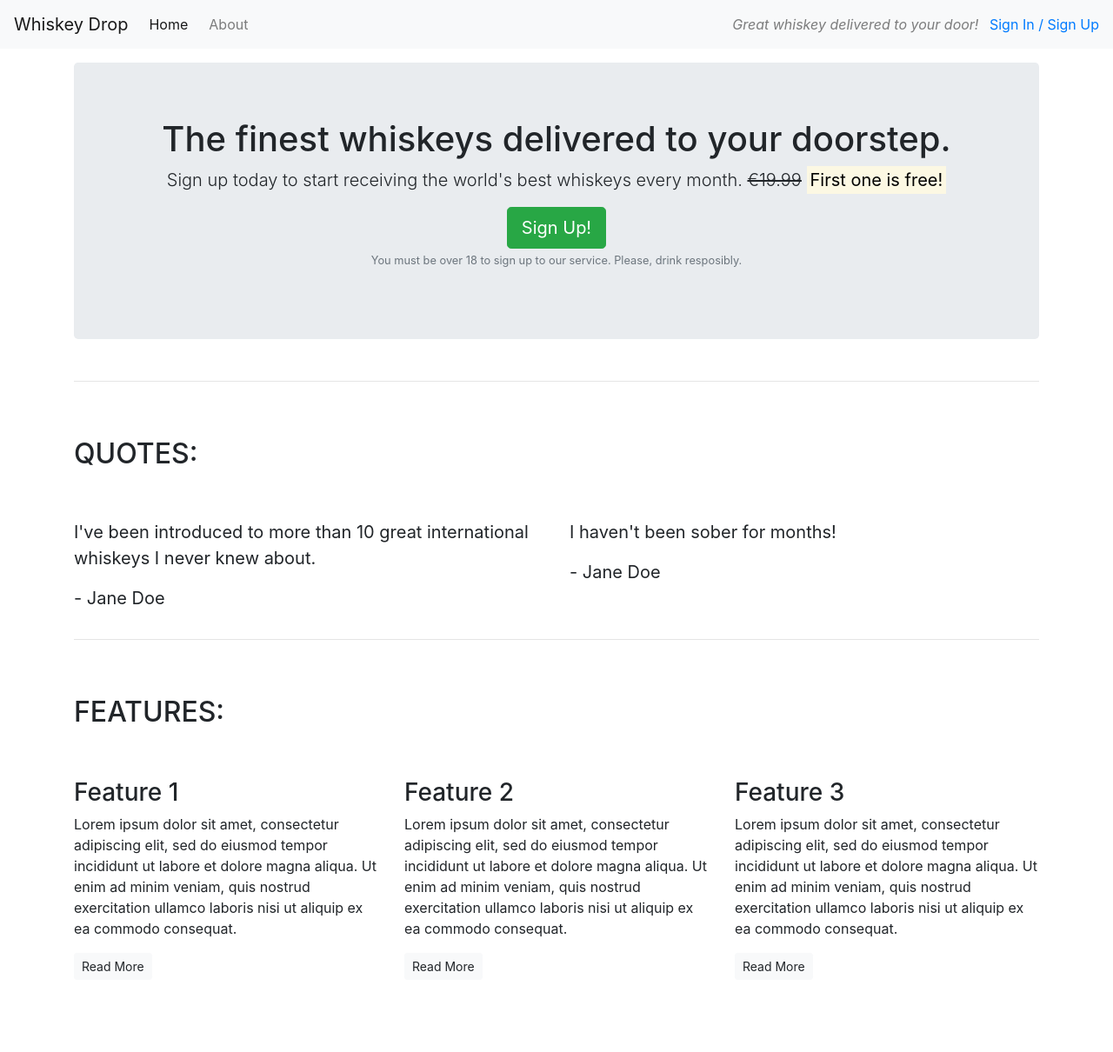
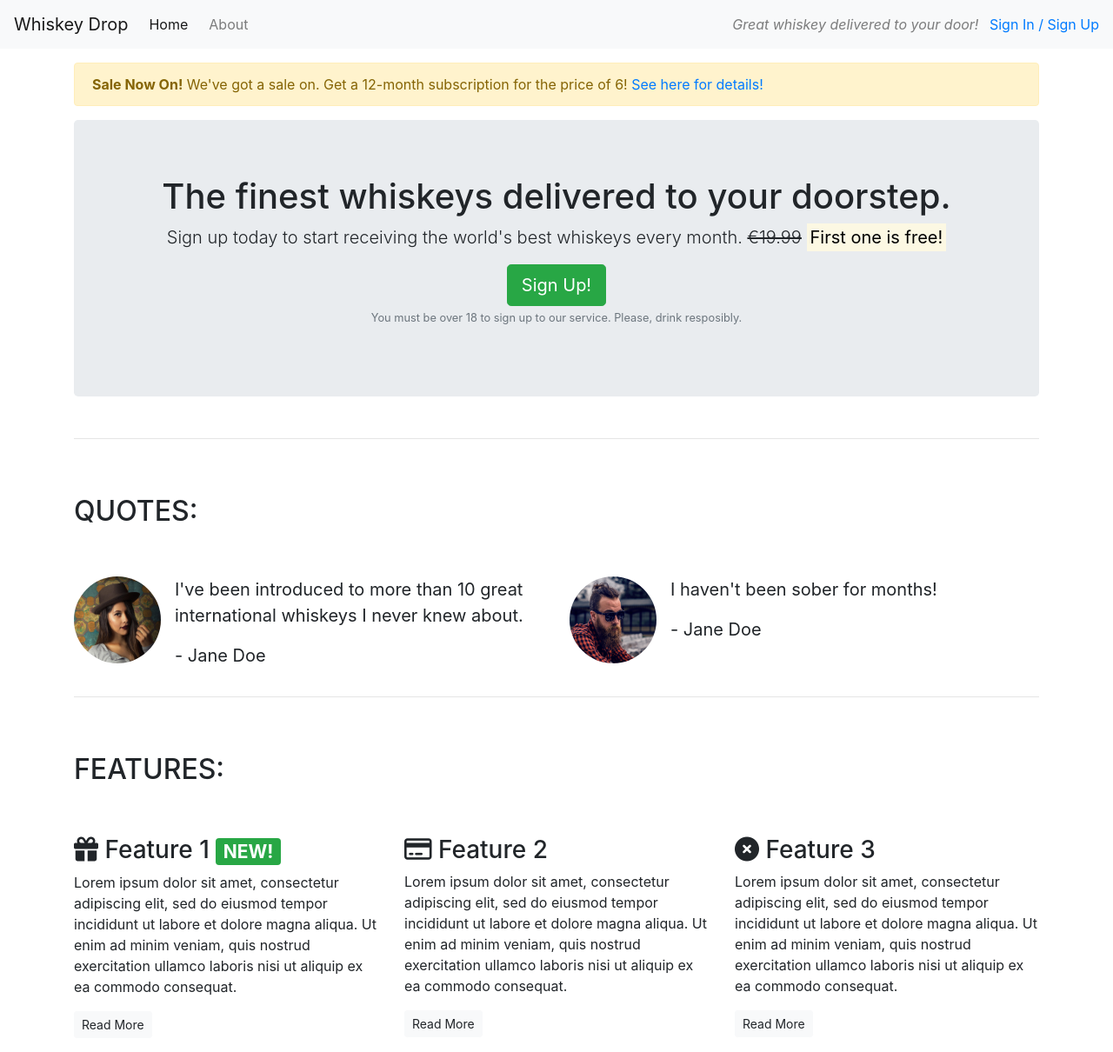
Before and after one commit to liam-kennelly/bootstrap-whiskey, a plain HTML site: page index.html in a window 1280 px wide. Shown: the whole page at 87% size. Before the commit the page ends 1143 px from the top, so only its background shows below. Drawn offline with nearby package versions, Linux system fonts and the light colour scheme.

Commit message:
added girl and guy images

```diff
--- a/index.html
+++ b/index.html
@@ -7,6 +7,7 @@
     <title>Whiskey Drop | Taste a new whiskey every month</title>
     <meta name="viewport" content="width=device-width, inital-scale=1.0">
     <link rel="stylesheet" href="https://maxcdn.bootstrapcdn.com/bootstrap/4.1.3/css/bootstrap.min.css">
+    <script src="https://kit.fontawesome.com/ff709e133e.js" crossorigin="anonymous"></script>
 </head>
 
 <body>
@@ -16,15 +17,21 @@
             <li class="active nav-item mr-2"><a class="nav-link" href="/">Home</a></li>
             <li class="nav-item mr-2"><a class="nav-link" href="/about">About</a></li>
             <li class="nav-item mr-2 d-block d-sm-none"><a class="nav-link" href="/login">Sign In / Sign Up</a></li>
-
         </ul>
         <div class="d-none d-md-block">
             <p class="navbar-text my-auto mr-2"><i>Great whiskey delivered to your door!</i></p>
-        <a href ="/login">Sign In / Sign Up</a>
+            <a href="/login">Sign In / Sign Up</a>
         </div>
     </nav>
 
     <article class="container mt-3">
+        <div class="row d-none d-sm-block">
+            <div class="col-12">
+                <div class="alert alert-warning">
+                    <strong>Sale Now On!</strong> We've got a sale on. Get a 12-month subscription for the price of 6! <a href="">See here for details!</a>
+                </div>
+            </div>
+        </div>
         <!-- Callout -->
         <div class="row">
             <div class="col-12">
@@ -52,16 +59,31 @@
             </div>
             <div class="row">
                 <div class="col-12 col-md-6">
+                    <div class="media">
+                        <div class="d-none d-sm-block">
+                        <img src="images/girl-image.png" class="rounded-circle mr-3" height=100 width=100>
+                        </div>
+                        <div class="media-body">
                             <blockquote class="blockquote">
-                        <p>I've been introduced to more than 10 great international whiskeys I never knew about.</p>
+                                <p>I've been introduced to more than 10 great international whiskeys I never knew about.
+                                </p>
                                 <p>- Jane Doe</p>
                             </blockquote>
                         </div>
+                    </div>
+                </div>
                 <div class="col-12 col-md-6">
+                    <div class="media">
+                        <div class="d-none d-sm-block">
+                        <img src="images/guy-image.png" class="rounded-circle mr-3" height=100 width=100>
+                        </div>
+                        <div class="media-body">
                             <blockquote class="blockquote">
                                 <p>I haven't been sober for months!</p>
                                 <p>- Jane Doe</p>
                             </blockquote>
+                        </div>
+                    </div>
                 </div>
             </div>
         </section>
@@ -78,7 +100,7 @@
             <div class="row">
                 <div class="col-12 col-md-6 col-lg-4">
                     <div class="feature">
-                        <h3>Feature 1</h3>
+                        <h3><i class="fas fa-gift d-none d-sm-inline"></i> Feature 1 <span class="badge badge-success">NEW!</span></h3>
                         <p>Lorem ipsum dolor sit amet, consectetur adipiscing elit, sed do eiusmod tempor incididunt ut
                             labore et dolore magna aliqua. Ut enim ad minim veniam, quis nostrud exercitation ullamco
                             laboris nisi ut aliquip ex ea commodo consequat.</p>
@@ -87,7 +109,7 @@
                 </div>
                 <div class="col-12 col-md-6 col-lg-4">
                     <div class="feature">
-                        <h3>Feature 2</h3>
+                        <h3><i class="far fa-credit-card d-none d-sm-inline"></i> Feature 2</h3>
                         <p>Lorem ipsum dolor sit amet, consectetur adipiscing elit, sed do eiusmod tempor incididunt ut
                             labore et dolore magna aliqua. Ut enim ad minim veniam, quis nostrud exercitation ullamco
                             laboris nisi ut aliquip ex ea commodo consequat.</p>
@@ -96,7 +118,7 @@
                 </div>
                 <div class="col-12 d-md-none d-lg-block col-lg-4">
                     <div class="feature">
-                        <h3>Feature 3</h3>
+                        <h3><i class="fas fa-times-circle d-none d-sm-inline"></i> Feature 3</h3>
                         <p>Lorem ipsum dolor sit amet, consectetur adipiscing elit, sed do eiusmod tempor incididunt ut
                             labore et dolore magna aliqua. Ut enim ad minim veniam, quis nostrud exercitation ullamco
                             laboris nisi ut aliquip ex ea commodo consequat.</p>
```
Also changed, not shown: images/girl-image.png (added), images/guy-image.png (added). Lines whose indentation alone changed are shown as unchanged.
